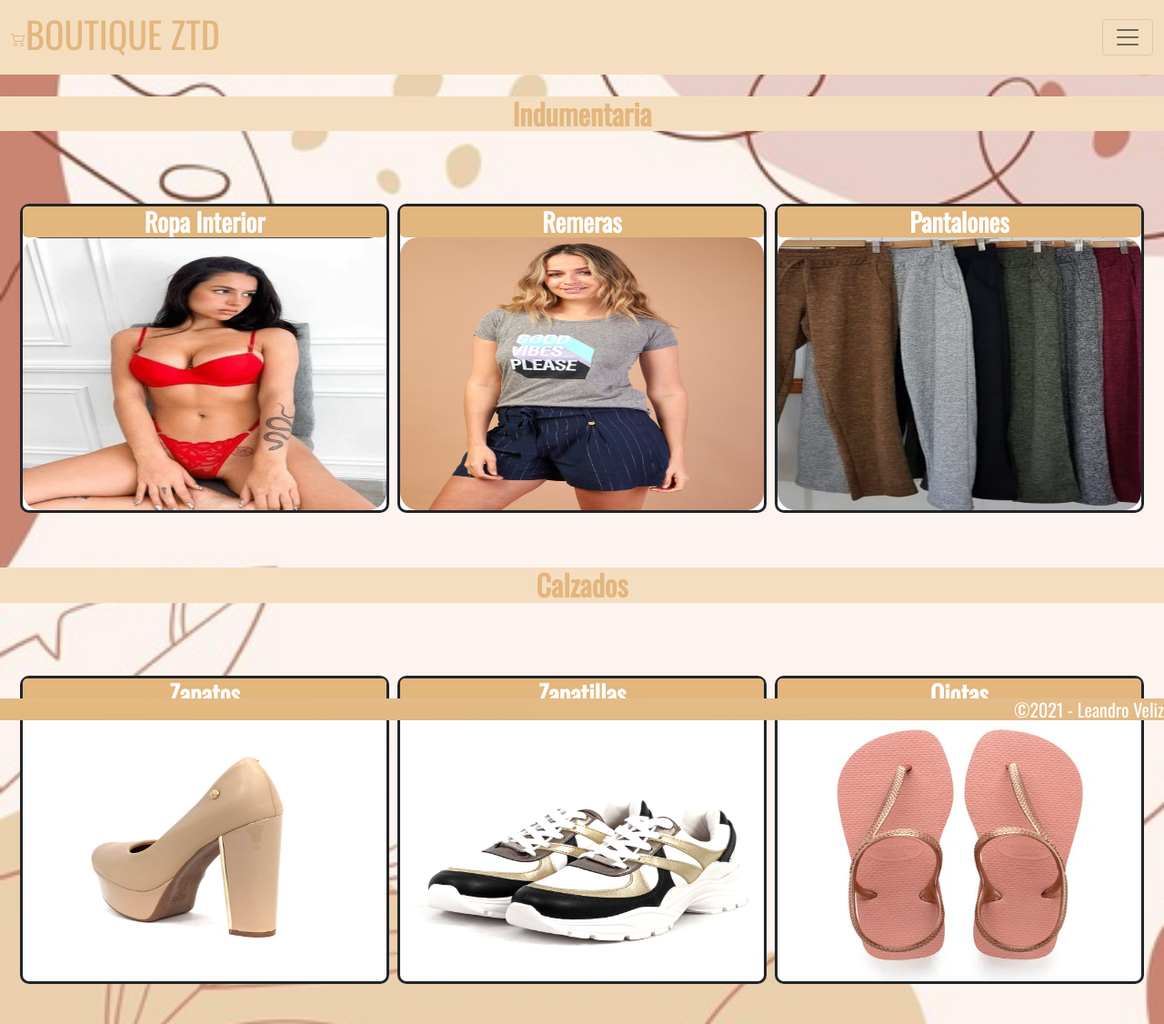
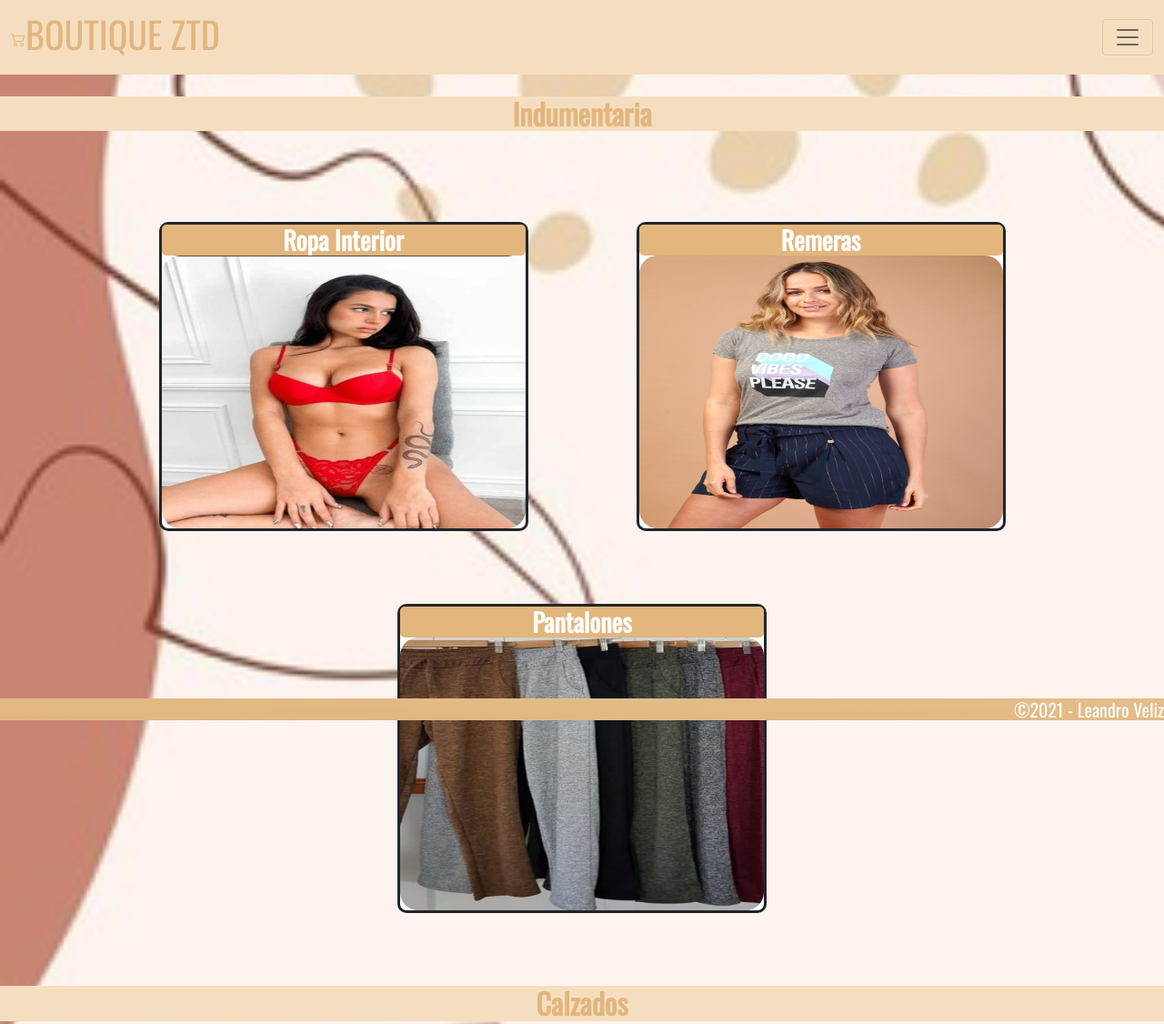
Before and after one commit to leandroveliz/proyectofinal, a plain HTML site: page index.html in a window 1280 px wide. Shown: the top 1126 px of the page at 91% size. Drawn offline with nearby package versions, Linux system fonts and the light colour scheme.

Commit message:
Se actualiza seccion sass e index

```diff
--- a/css/estilos.css
+++ b/css/estilos.css
@@ -124,8 +124,7 @@ body {
 
 section {
   flex-direction: row;
-  justify-content: space-between;
-  align-content: center; }
+  justify-content: space-evenly; }
 
 img {
   width: 400px;
@@ -133,14 +132,11 @@ img {
   border-radius: 20px; }
 
 header {
-  position: initial;
+  position: static;
   bottom: 0;
   width: 100%; }
 
 /*********************CLASES*********************/
-.body {
-  height: 145vh; }
-
 .tituloCom {
   width: 15vh;
   color: #e2b67d; }
@@ -175,9 +171,10 @@ header {
 
 .menuFlex {
   display: flex;
+  flex-direction: row;
   flex-wrap: wrap;
-  flex-direction: row;
-  margin: 60px; }
+  align-content: stretch;
+  margin: 80px; }
 
 .separacion {
   margin: 50px; }
--- a/index.html
+++ b/index.html
@@ -78,22 +78,22 @@
     <br>
     <!-- Catalogo -->
       <h2 id="Ropa" class="tituloNegrita tituloPrincipal centrar "> Indumentaria </h2>
-      <section class="menuFlex">
-        <article class="col-lg-3 col-md-6 col-12 bloque">
+      <section class="menuFlex separacion">
+        <article class="col-lg-3 col-md-6 col-12 bloque separacion">
           <div class="separacionEsq centrar bloque__elemento h3 imagenNombre">
             <a href="../views/ropainterior.html" class="sinSubrayado tipoLetra titulo tituloNegrita"> <li class="colorLink">Ropa Interior</li> </a>
             <img src="./imagen/ropa interior 2.png" alt="ropainterior">
           </div>
           </article>
 
-          <article class="col-lg-3 col-md-6 col-12 bloque">
+          <article class="col-lg-3 col-md-6 col-12 bloque separacion ">
               <div class="separacionEsq centrar bloque__elemento h3 imagenNombre">
                   <a href="../views/remeras.html" class="sinSubrayado tipoLetra titulo tituloNegrita"> <li class="colorLink">Remeras</li> </a>
                   <img src="./imagen/remera 1-2.jpg"  alt=""remeras>
               </div>
           </article>
 
-          <article class="col-lg-3 col-md-6 col-12 bloque">
+          <article class="col-lg-3 col-md-6 col-12 bloque separacion">
               <div class="separacionEsq centrar bloque__elemento h3 imagenNombre ">
                   <a href="../views/pantalones.html" class="sinSubrayado tipoLetra titulo tituloNegrita"> <li class="colorLink">Pantalones</li> </a>
                   <img src="./imagen/pantalones1.jpg" alt="pantalones">
@@ -103,8 +103,8 @@
 
     <h2 id="Calzados" class="tituloNegrita tituloPrincipal centrar"> Calzados </h2>
 
-        <section  class="menuFlex">
-            <article class="col-lg-3 col-md-6 col-12 bloque">
+        <section  class="menuFlex separacion">
+            <article class="col-lg-3 col-md-6 col-12 bloque separacion">
 
                 <div class="separacionEsq centrar  h3 bloque__elemento imagenNombre">
                   <a href="../views/zapatos.html" class="sinSubrayado tipoLetra titulo tituloNegrita"><li class="colorLink">Zapatos</li></a>
@@ -112,7 +112,7 @@
                 </div>
             </article>
 
-            <article class="col-lg-3 col-md-6 col-12 bloque">
+            <article class="col-lg-3 col-md-6 col-12 bloque separacion">
 
                 <div class="separacionEsq centrar h3 bloque__elemento imagenNombre">
                     <a href="../views/zapatillas.html" class="sinSubrayado tipoLetra titulo tituloNegrita"><li class="colorLink">Zapatillas</li></a>
@@ -120,7 +120,7 @@
                 </div>
             </article>
 
-            <article class="col-lg-3 col-md-6 col-12 bloque ">
+            <article class="col-lg-3 col-md-6 col-12 bloque separacion">
                 <div class="separacionEsq centrar  h3 bloque__elemento imagenNombre">
                     <a href="../views/ojotas.html" class="sinSubrayado tipoLetra titulo tituloNegrita"><li class="colorLink">Ojotas</li></a>
                     <img src="./imagen/ojotas4.jpg" alt="ojotas">
--- a/scss/sass.scss
+++ b/scss/sass.scss
@@ -12,13 +12,10 @@ body{
     background-repeat:no-repeat;
     background-size: cover;
 
-
 }
 section{
     flex-direction: row;
-    justify-content: space-between;
-    align-content:center;
-
+    justify-content: space-evenly;
 }
 
 img{
@@ -27,15 +24,13 @@ img{
     border-radius: 20px;
 }
 header{
-    position: initial;
+    position:static;
     bottom: 0;
     width: 100%;
 }
 
 /*********************CLASES*********************/
-.body{
-    height:145vh;
-}
+
 .tituloCom{
     width: 15vh;
     color: rgb(226, 182, 125);
@@ -78,13 +73,14 @@ header{
 
 .menuFlex{
     display: flex;
-    flex-wrap: wrap;
     flex-direction: row;
-    margin: 60px;
+    flex-wrap:wrap;
+    align-content:stretch;
+    margin: 80px;
 }
 
 .separacion{
-        margin: 50px;
+        margin:50px;
 }
 
 
```
